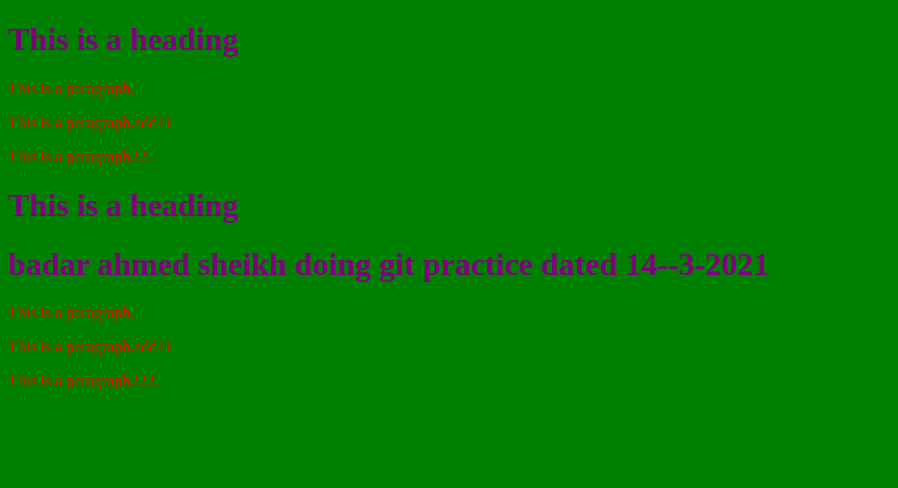
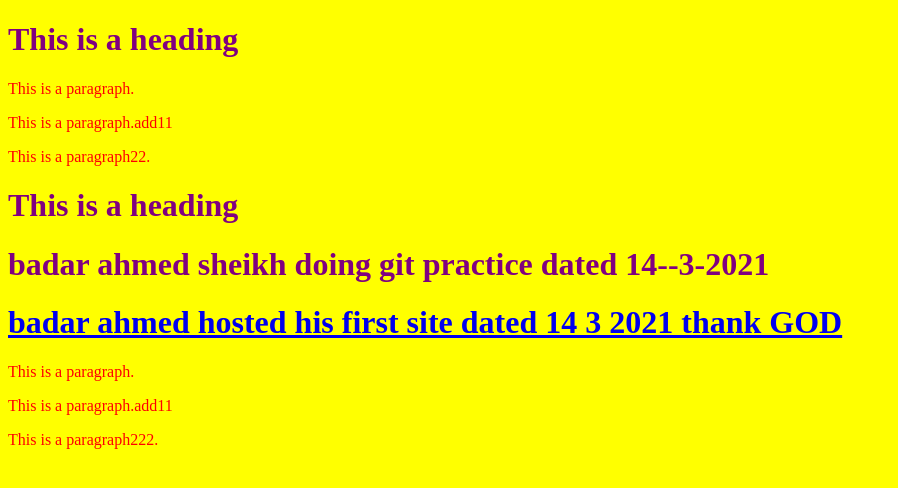
Before and after one commit to badrmerchant/three1432021, a plain HTML site: page index.html in a window 1280 px wide. Shown: the whole page, without its empty margins (0-898 px from the left). Drawn offline with Linux system fonts and the light colour scheme.

Commit message:
add anchor tag in web site where it is hosted

```diff
--- a/index.html
+++ b/index.html
@@ -14,6 +14,7 @@
 <h1>This is a heading</h1>
 
 <h1>badar ahmed sheikh doing git practice  dated 14--3-2021</h1>
+   <h1> <a href=" https://github.com/badrmerchant/three1432021.git">badar ahmed hosted his first site dated 14 3 2021 thank GOD</a></h1>
 <p>This is a paragraph.</p>
 <p>This is a paragraph.add11</p>
 <p>This is a paragraph222.</p>
--- a/style.css
+++ b/style.css
@@ -1,3 +1,3 @@
-body {background-color: green;}
+body {background-color: yellow;}
 h1   {color: purple;}
 p    {color: red;}
```
